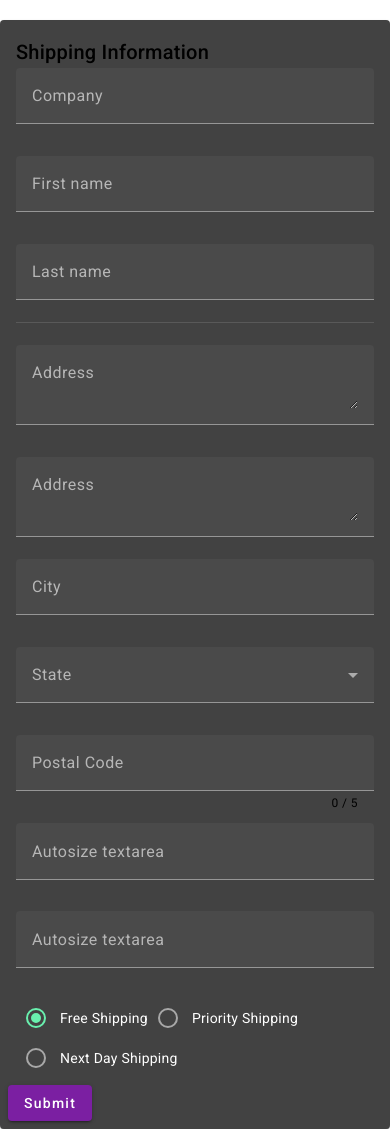
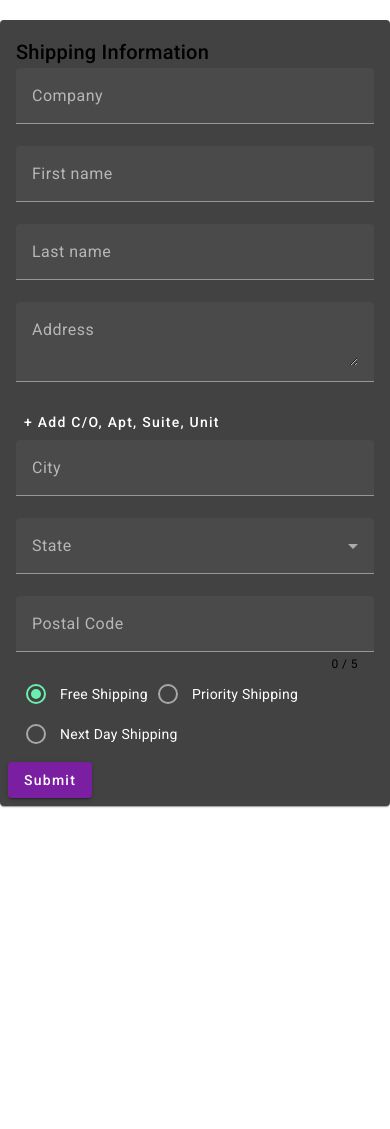
Before and after one commit to vdoichev/layout, an Angular app: page / in a window 390 px wide. After the commit the page ends 864 px from the top, so only its background shows below. Built offline with nearby package versions, Linux system fonts and the light colour scheme.

Commit message:
Responsive by flex

```diff
--- a/src/app/responsive-form/responsive-form.component.css
+++ b/src/app/responsive-form/responsive-form.component.css
@@ -12,16 +12,24 @@
   margin: 5px 0;
 }
 
-/*.row {*/
-/*  display: flex;*/
-/*  flex-direction: row;*/
-/*}*/
+.row {
+  display: flex;
+  flex-direction: row;
+}
 
-/*.col {*/
-/*  flex: 1;*/
-/*  margin-right: 20px;*/
-/*}*/
+.col {
+  display: flex;
+  flex-direction: column;
+}
 
-.col:last-child {
+.item {
+  flex: 1;
+}
+
+.row .item {
+  margin-right: 20px;
+}
+
+.row .item:last-child {
   margin-right: 0;
 }
--- a/src/app/responsive-form/responsive-form.component.html
+++ b/src/app/responsive-form/responsive-form.component.html
@@ -5,73 +5,190 @@
     </mat-card-header>
 
     <mat-card-content>
-      <mat-grid-list cols="12" [gutterSize]="'10'" rowHeight="78px">
-        <mat-grid-tile
-          [colspan]="isSmall ? 12 : 4">
+<!--      <mat-grid-list cols="12" [gutterSize]="'10'" rowHeight="78px">-->
+<!--        <mat-grid-tile-->
+<!--          [colspan]="isSmall ? 12 : 4">-->
+<!--          <mat-form-field class="full-width">-->
+<!--            <input matInput placeholder="Company" formControlName="company">-->
+<!--          </mat-form-field>-->
+<!--        </mat-grid-tile>-->
+
+<!--        <mat-grid-tile-->
+<!--          [colspan]="isSmall ? 12 : 4">-->
+<!--          <mat-form-field class="full-width">-->
+<!--            <input matInput placeholder="First name" formControlName="firstName">-->
+<!--            <mat-error *ngIf="addressForm.controls['firstName'].hasError('required')">-->
+<!--              First name is <strong>required</strong>-->
+<!--            </mat-error>-->
+<!--          </mat-form-field>-->
+<!--        </mat-grid-tile>-->
+
+
+<!--        <mat-grid-tile-->
+<!--          [colspan]="isSmall ? 12 : 4">-->
+<!--          <mat-form-field class="full-width">-->
+<!--            <input matInput placeholder="Last name" formControlName="lastName">-->
+<!--            <mat-error *ngIf="addressForm.controls['lastName'].hasError('required')">-->
+<!--              Last name is <strong>required</strong>-->
+<!--            </mat-error>-->
+<!--          </mat-form-field>-->
+<!--        </mat-grid-tile>-->
+<!--      </mat-grid-list>-->
+<!--      <mat-divider style="margin-bottom: 22px"></mat-divider>-->
+<!--      <mat-grid-list cols="12" [gutterSize]="'10'" rowHeight="102px">-->
+
+
+<!--        <mat-grid-tile-->
+<!--          [colspan]="isSmall ? 12 : 6">-->
+<!--          <mat-form-field class="full-width">-->
+<!--            <textarea matInput placeholder="Address" formControlName="address"></textarea>-->
+<!--            <mat-error *ngIf="addressForm.controls['address'].hasError('required')">-->
+<!--              Address is <strong>required</strong>-->
+<!--            </mat-error>-->
+<!--          </mat-form-field>-->
+<!--        </mat-grid-tile>-->
+
+<!--        <mat-grid-tile-->
+<!--          [colspan]="isSmall ? 12 : 6">-->
+<!--          <mat-form-field class="full-width">-->
+<!--            <textarea matInput placeholder="Address" formControlName="address"></textarea>-->
+<!--            <mat-error *ngIf="addressForm.controls['address'].hasError('required')">-->
+<!--              Address is <strong>required</strong>-->
+<!--            </mat-error>-->
+<!--          </mat-form-field>-->
+<!--        </mat-grid-tile>-->
+<!--      </mat-grid-list>-->
+
+<!--      <mat-grid-list cols="12" [gutterSize]="'10'" rowHeight="78px">-->
+<!--        <mat-grid-tile-->
+<!--          [colspan]="isSmall ? 12 : 5">-->
+<!--          <mat-form-field class="full-width">-->
+<!--            <input matInput placeholder="City" formControlName="city">-->
+<!--            <mat-error *ngIf="addressForm.controls['city'].hasError('required')">-->
+<!--              City is <strong>required</strong>-->
+<!--            </mat-error>-->
+<!--          </mat-form-field>-->
+<!--        </mat-grid-tile>-->
+
+<!--        <mat-grid-tile-->
+<!--          [colspan]="isSmall ? 12 : 5">-->
+<!--          <mat-form-field class="full-width">-->
+<!--            <mat-select placeholder="State" formControlName="state">-->
+<!--              <mat-option *ngFor="let state of states" [value]="state.abbreviation">-->
+<!--                {{ state.name }}-->
+<!--              </mat-option>-->
+<!--            </mat-select>-->
+<!--            <mat-error *ngIf="addressForm.controls['state'].hasError('required')">-->
+<!--              State is <strong>required</strong>-->
+<!--            </mat-error>-->
+<!--          </mat-form-field>-->
+<!--        </mat-grid-tile>-->
+
+<!--        <mat-grid-tile-->
+<!--          [colspan]="isSmall ? 12 : 2">-->
+<!--          <mat-form-field class="full-width">-->
+<!--            <input matInput #postalCode maxlength="5" placeholder="Postal Code" type="number" formControlName="postalCode">-->
+<!--            <mat-hint align="end">{{postalCode.value.length}} / 5</mat-hint>-->
+<!--          </mat-form-field>-->
+<!--        </mat-grid-tile>-->
+
+<!--        <mat-grid-tile-->
+<!--          [colspan]="isSmall ? 12 : 6">-->
+<!--          <mat-form-field  class="full-width">-->
+<!--            <mat-label>Autosize textarea</mat-label>-->
+<!--            <textarea matInput-->
+<!--                      cdkTextareaAutosize-->
+<!--                      #autosize="cdkTextareaAutosize"-->
+<!--                      cdkAutosizeMinRows="1"-->
+<!--                      cdkAutosizeMaxRows="5"></textarea>-->
+<!--          </mat-form-field>-->
+<!--        </mat-grid-tile>-->
+
+<!--        <mat-grid-tile-->
+<!--          [colspan]="isSmall ? 12 : 6">-->
+<!--          <mat-form-field  class="full-width">-->
+<!--            <mat-label>Autosize textarea</mat-label>-->
+<!--            <textarea matInput-->
+<!--                      cdkTextareaAutosize-->
+<!--                      #autosize="cdkTextareaAutosize"-->
+<!--                      cdkAutosizeMinRows="1"-->
+<!--                      cdkAutosizeMaxRows="5"></textarea>-->
+<!--          </mat-form-field>-->
+<!--        </mat-grid-tile>-->
+
+<!--        <mat-grid-tile-->
+<!--          [colspan]="isSmall ? 12 : 6">-->
+<!--          <mat-radio-group class="full-width" formControlName="shipping">-->
+<!--            <mat-radio-button value="free">Free Shipping</mat-radio-button>-->
+<!--            <mat-radio-button value="priority">Priority Shipping</mat-radio-button>-->
+<!--            <mat-radio-button value="nextday">Next Day Shipping</mat-radio-button>-->
+<!--          </mat-radio-group>-->
+<!--        </mat-grid-tile>-->
+
+
+
+<!--      </mat-grid-list>-->
+
+
+      <div class="row">
+        <div class="item">
           <mat-form-field class="full-width">
             <input matInput placeholder="Company" formControlName="company">
           </mat-form-field>
-        </mat-grid-tile>
-
-        <mat-grid-tile
-          [colspan]="isSmall ? 12 : 4">
+        </div>
+      </div>
+      <div [class]="isSmall ? 'col' : 'row'">
+        <div class="item">
           <mat-form-field class="full-width">
             <input matInput placeholder="First name" formControlName="firstName">
             <mat-error *ngIf="addressForm.controls['firstName'].hasError('required')">
               First name is <strong>required</strong>
             </mat-error>
           </mat-form-field>
-        </mat-grid-tile>
-
-
-        <mat-grid-tile
-          [colspan]="isSmall ? 12 : 4">
+        </div>
+        <div class="item">
           <mat-form-field class="full-width">
             <input matInput placeholder="Last name" formControlName="lastName">
             <mat-error *ngIf="addressForm.controls['lastName'].hasError('required')">
               Last name is <strong>required</strong>
             </mat-error>
           </mat-form-field>
-        </mat-grid-tile>
-      </mat-grid-list>
-      <mat-divider style="margin-bottom: 22px"></mat-divider>
-      <mat-grid-list cols="12" [gutterSize]="'10'" rowHeight="102px">
-
-
-        <mat-grid-tile
-          [colspan]="isSmall ? 12 : 6">
+        </div>
+      </div>
+      <div class="row">
+        <div class="item">
           <mat-form-field class="full-width">
             <textarea matInput placeholder="Address" formControlName="address"></textarea>
             <mat-error *ngIf="addressForm.controls['address'].hasError('required')">
               Address is <strong>required</strong>
             </mat-error>
           </mat-form-field>
-        </mat-grid-tile>
-
-        <mat-grid-tile
-          [colspan]="isSmall ? 12 : 6">
+        </div>
+      </div>
+      <div class="row" *ngIf="!hasUnitNumber">
+        <div class="item">
+          <button mat-button type="button" (click)="hasUnitNumber = !hasUnitNumber">
+            + Add C/O, Apt, Suite, Unit
+          </button>
+        </div>
+      </div>
+      <div class="row" *ngIf="hasUnitNumber">
+        <div class="item">
           <mat-form-field class="full-width">
-            <textarea matInput placeholder="Address" formControlName="address"></textarea>
-            <mat-error *ngIf="addressForm.controls['address'].hasError('required')">
-              Address is <strong>required</strong>
-            </mat-error>
+            <textarea matInput placeholder="Address 2" formControlName="address2"></textarea>
           </mat-form-field>
-        </mat-grid-tile>
-      </mat-grid-list>
-
-      <mat-grid-list cols="12" [gutterSize]="'10'" rowHeight="78px">
-        <mat-grid-tile
-          [colspan]="isSmall ? 12 : 5">
+        </div>
+      </div>
+      <div [class]="isSmall ? 'col' : 'row'">
+        <div class="item">
           <mat-form-field class="full-width">
             <input matInput placeholder="City" formControlName="city">
             <mat-error *ngIf="addressForm.controls['city'].hasError('required')">
               City is <strong>required</strong>
             </mat-error>
           </mat-form-field>
-        </mat-grid-tile>
-
-        <mat-grid-tile
-          [colspan]="isSmall ? 12 : 5">
+        </div>
+        <div class="item">
           <mat-form-field class="full-width">
             <mat-select placeholder="State" formControlName="state">
               <mat-option *ngFor="let state of states" [value]="state.abbreviation">
@@ -82,142 +199,25 @@
               State is <strong>required</strong>
             </mat-error>
           </mat-form-field>
-        </mat-grid-tile>
-
-        <mat-grid-tile
-          [colspan]="isSmall ? 12 : 2">
+        </div>
+      </div>
+      <div class="row">
+        <div class="item">
           <mat-form-field class="full-width">
             <input matInput #postalCode maxlength="5" placeholder="Postal Code" type="number" formControlName="postalCode">
             <mat-hint align="end">{{postalCode.value.length}} / 5</mat-hint>
           </mat-form-field>
-        </mat-grid-tile>
-
-        <mat-grid-tile
-          [colspan]="isSmall ? 12 : 6">
-          <mat-form-field  class="full-width">
-            <mat-label>Autosize textarea</mat-label>
-            <textarea matInput
-                      cdkTextareaAutosize
-                      #autosize="cdkTextareaAutosize"
-                      cdkAutosizeMinRows="1"
-                      cdkAutosizeMaxRows="5"></textarea>
-          </mat-form-field>
-        </mat-grid-tile>
-
-        <mat-grid-tile
-          [colspan]="isSmall ? 12 : 6">
-          <mat-form-field  class="full-width">
-            <mat-label>Autosize textarea</mat-label>
-            <textarea matInput
-                      cdkTextareaAutosize
-                      #autosize="cdkTextareaAutosize"
-                      cdkAutosizeMinRows="1"
-                      cdkAutosizeMaxRows="5"></textarea>
-          </mat-form-field>
-        </mat-grid-tile>
-
-        <mat-grid-tile
-          [colspan]="isSmall ? 12 : 6">
-          <mat-radio-group class="full-width" formControlName="shipping">
+        </div>
+      </div>
+      <div class="row">
+        <div class="item">
+          <mat-radio-group formControlName="shipping">
             <mat-radio-button value="free">Free Shipping</mat-radio-button>
             <mat-radio-button value="priority">Priority Shipping</mat-radio-button>
             <mat-radio-button value="nextday">Next Day Shipping</mat-radio-button>
           </mat-radio-group>
-        </mat-grid-tile>
-
-
-
-      </mat-grid-list>
-
-
-<!--      <div class="row">-->
-<!--        <div class="col">-->
-<!--          <mat-form-field class="full-width">-->
-<!--            <input matInput placeholder="Company" formControlName="company">-->
-<!--          </mat-form-field>-->
-<!--        </div>-->
-<!--      </div>-->
-<!--      <div class="row">-->
-<!--        <div class="col">-->
-<!--          <mat-form-field class="full-width">-->
-<!--            <input matInput placeholder="First name" formControlName="firstName">-->
-<!--            <mat-error *ngIf="addressForm.controls['firstName'].hasError('required')">-->
-<!--              First name is <strong>required</strong>-->
-<!--            </mat-error>-->
-<!--          </mat-form-field>-->
-<!--        </div>-->
-<!--        <div class="col">-->
-<!--          <mat-form-field class="full-width">-->
-<!--            <input matInput placeholder="Last name" formControlName="lastName">-->
-<!--            <mat-error *ngIf="addressForm.controls['lastName'].hasError('required')">-->
-<!--              Last name is <strong>required</strong>-->
-<!--            </mat-error>-->
-<!--          </mat-form-field>-->
-<!--        </div>-->
-<!--      </div>-->
-<!--      <div class="row">-->
-<!--        <div class="col">-->
-<!--          <mat-form-field class="full-width">-->
-<!--            <textarea matInput placeholder="Address" formControlName="address"></textarea>-->
-<!--            <mat-error *ngIf="addressForm.controls['address'].hasError('required')">-->
-<!--              Address is <strong>required</strong>-->
-<!--            </mat-error>-->
-<!--          </mat-form-field>-->
-<!--        </div>-->
-<!--      </div>-->
-<!--      <div class="row" *ngIf="!hasUnitNumber">-->
-<!--        <div class="col">-->
-<!--          <button mat-button type="button" (click)="hasUnitNumber = !hasUnitNumber">-->
-<!--            + Add C/O, Apt, Suite, Unit-->
-<!--          </button>-->
-<!--        </div>-->
-<!--      </div>-->
-<!--      <div class="row" *ngIf="hasUnitNumber">-->
-<!--        <div class="col">-->
-<!--          <mat-form-field class="full-width">-->
-<!--            <textarea matInput placeholder="Address 2" formControlName="address2"></textarea>-->
-<!--          </mat-form-field>-->
-<!--        </div>-->
-<!--      </div>-->
-<!--      <div class="row">-->
-<!--        <div class="col">-->
-<!--          <mat-form-field class="full-width">-->
-<!--            <input matInput placeholder="City" formControlName="city">-->
-<!--            <mat-error *ngIf="addressForm.controls['city'].hasError('required')">-->
-<!--              City is <strong>required</strong>-->
-<!--            </mat-error>-->
-<!--          </mat-form-field>-->
-<!--        </div>-->
-<!--        <div class="col">-->
-<!--          <mat-form-field class="full-width">-->
-<!--            <mat-select placeholder="State" formControlName="state">-->
-<!--              <mat-option *ngFor="let state of states" [value]="state.abbreviation">-->
-<!--                {{ state.name }}-->
-<!--              </mat-option>-->
-<!--            </mat-select>-->
-<!--            <mat-error *ngIf="addressForm.controls['state'].hasError('required')">-->
-<!--              State is <strong>required</strong>-->
-<!--            </mat-error>-->
-<!--          </mat-form-field>-->
-<!--        </div>-->
-<!--      </div>-->
-<!--      <div class="row">-->
-<!--        <div class="col">-->
-<!--          <mat-form-field class="full-width">-->
-<!--            <input matInput #postalCode maxlength="5" placeholder="Postal Code" type="number" formControlName="postalCode">-->
-<!--            <mat-hint align="end">{{postalCode.value.length}} / 5</mat-hint>-->
-<!--          </mat-form-field>-->
-<!--        </div>-->
-<!--      </div>-->
-<!--      <div class="row">-->
-<!--        <div class="col">-->
-<!--          <mat-radio-group formControlName="shipping">-->
-<!--            <mat-radio-button value="free">Free Shipping</mat-radio-button>-->
-<!--            <mat-radio-button value="priority">Priority Shipping</mat-radio-button>-->
-<!--            <mat-radio-button value="nextday">Next Day Shipping</mat-radio-button>-->
-<!--          </mat-radio-group>-->
-<!--        </div>-->
-<!--      </div>-->
+        </div>
+      </div>
     </mat-card-content>
     <mat-card-actions>
       <button mat-raised-button color="primary" type="submit">Submit</button>
```
